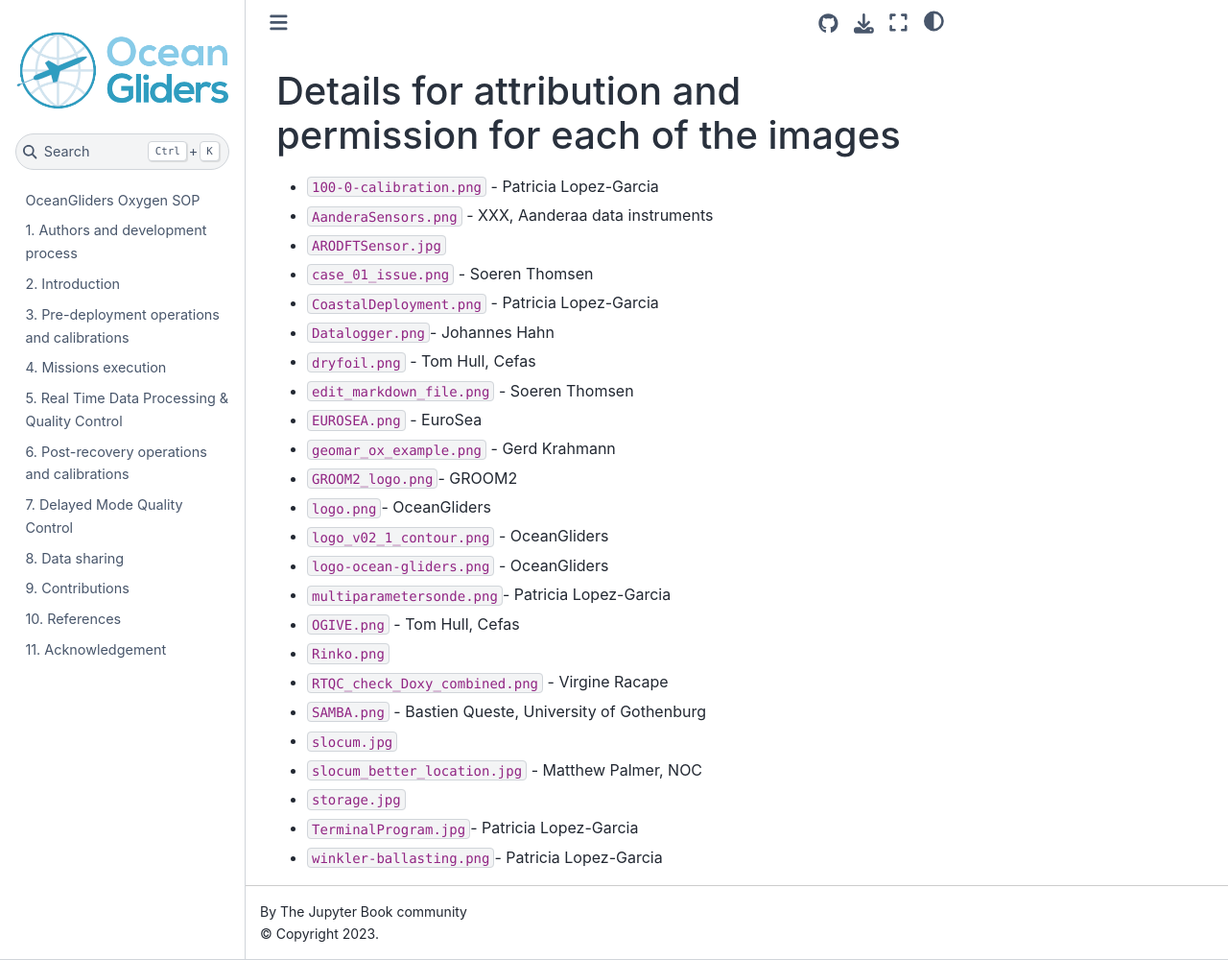
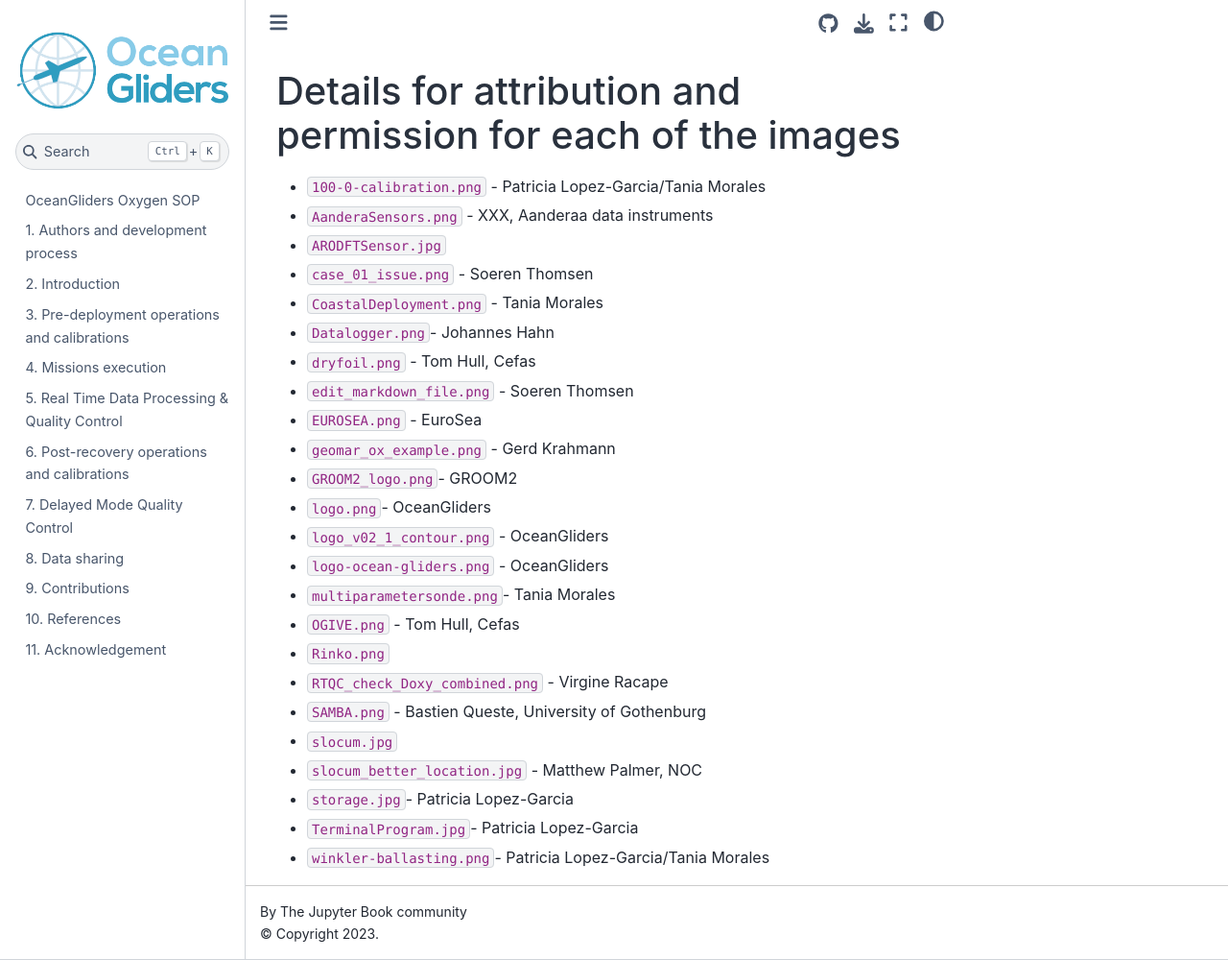
Before and after one commit to OceanGlidersCommunity/Oxygen_SOP, a Jupyter Book: the page built from images/permissions.md, in a window 1280 px wide and 1000 px high. Shown: the whole window at 96% size. Built offline with Jupyter Book 1.0.4 settings and Sphinx 7.4.7 and the Sphinx Book theme 1.1.4, drawn with Linux system fonts in a browser that asks for light colours.

Commit message:
Update information for images 3,7,17,24, 26
Update information for images 3,7,17,24, 26

```diff
--- a/images/permissions.md
+++ b/images/permissions.md
@@ -1,10 +1,10 @@
 # Details for attribution and permission for each of the images
 
-- `100-0-calibration.png` - Patricia Lopez-Garcia
+- `100-0-calibration.png` - Patricia Lopez-Garcia/Tania Morales
 - `AanderaSensors.png` - XXX, Aanderaa data instruments
 - `ARODFTSensor.jpg`
 - `case_01_issue.png` - Soeren Thomsen
-- `CoastalDeployment.png` - Patricia Lopez-Garcia
+- `CoastalDeployment.png` - Tania Morales
 - `Datalogger.png`- Johannes Hahn
 - `dryfoil.png` - Tom Hull, Cefas
 - `edit_markdown_file.png` - Soeren Thomsen
@@ -14,13 +14,13 @@
 - `logo.png`- OceanGliders
 - `logo_v02_1_contour.png` - OceanGliders
 - `logo-ocean-gliders.png` - OceanGliders
-- `multiparametersonde.png`- Patricia Lopez-Garcia
+- `multiparametersonde.png`- Tania Morales
 - `OGIVE.png` - Tom Hull, Cefas
 - `Rinko.png`
 - `RTQC_check_Doxy_combined.png` - Virgine Racape
 - `SAMBA.png` - Bastien Queste, University of Gothenburg
 - `slocum.jpg`
 - `slocum_better_location.jpg` - Matthew Palmer, NOC
-- `storage.jpg`
+- `storage.jpg`- Patricia Lopez-Garcia
 - `TerminalProgram.jpg`- Patricia Lopez-Garcia
-- `winkler-ballasting.png`- Patricia Lopez-Garcia
+- `winkler-ballasting.png`- Patricia Lopez-Garcia/Tania Morales
```
